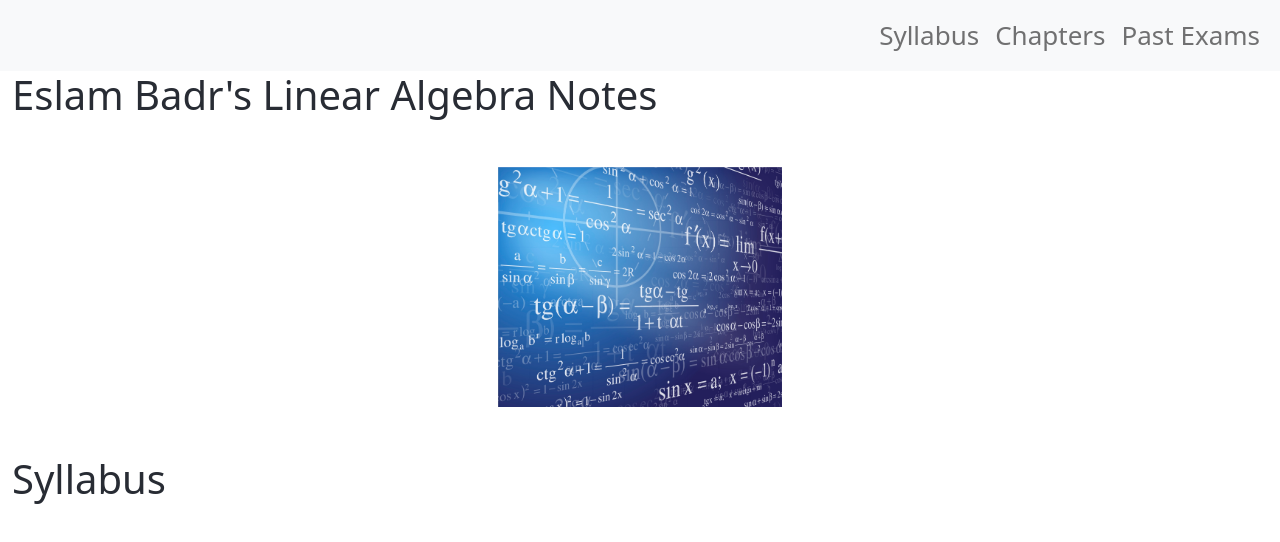
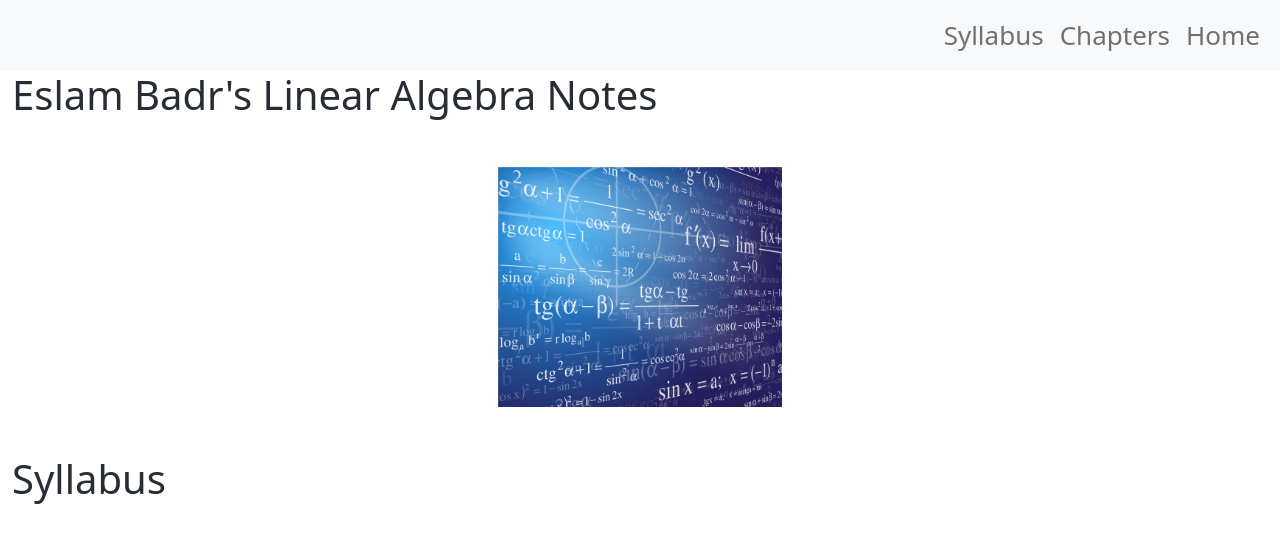
Before and after one commit to ibrahimelnemr/linear-algebra-website, a React (Create React App) app: page /chapters in a window 1280 px wide. Shown: the top 542 px of the page. Built offline with nearby package versions, Linux system fonts and the light colour scheme.

Commit message:
added routing

```diff
--- a/package.json
+++ b/package.json
@@ -11,6 +11,7 @@
     "react": "^18.2.0",
     "react-bootstrap": "^2.7.0",
     "react-dom": "^18.2.0",
+    "react-router-dom": "^6.8.1",
     "react-scripts": "^5.0.1",
     "web-vitals": "^2.1.4"
   },
--- a/src/components/TopNavbar.js
+++ b/src/components/TopNavbar.js
@@ -12,9 +12,9 @@ function TopNavBar() {
 
             <Nav.Link href="#syllabus" className="nav-item">Syllabus</Nav.Link>
 
-            <Nav.Link href="#chapters" className="nav-item">Chapters</Nav.Link>
+            <Nav.Link href="/chapters" className="nav-item">Chapters</Nav.Link>
 
-            <Nav.Link href="#exams" className="nav-item">Past Exams</Nav.Link>
+            <Nav.Link href="/home" className="nav-item">Home</Nav.Link>
 
       </Nav>
       </Navbar>
--- /dev/null
+++ b/src/components/index.js
@@ -0,0 +1,6 @@
+export { default as EmbedPDF } from "./EmbedPDF";
+export { default as Footer } from "./Footer";
+export { default as Image } from "./Image";
+export { default as Main } from "./Main";
+export { default as Template } from "./Template";
+export { default as TopNavBar } from "./TopNavbar";
--- a/src/index.js
+++ b/src/index.js
@@ -3,6 +3,8 @@ import ReactDOM from 'react-dom/client';
 import './index.css';
 import App from './App';
 import reportWebVitals from './reportWebVitals';
+
+
 
 const root = ReactDOM.createRoot(document.getElementById('root'));
 root.render(
--- /dev/null
+++ b/src/pages/Chapters.js
@@ -0,0 +1,9 @@
+import React from 'react';
+
+const Chapters = () => {
+    return (
+        <h1>Chapters component</h1>
+    );
+};
+
+export default Chapters
--- /dev/null
+++ b/src/pages/Home.js
@@ -0,0 +1,10 @@
+import React from "react";
+const Home = () => {
+    return (
+      <div>
+        <h1>Welcome</h1>
+      </div>
+    );
+  };
+
+export default Home;
--- /dev/null
+++ b/src/pages/index.js
@@ -0,0 +1,2 @@
+export { default as Home } from "./Home";
+export { default as Chapters } from "./Chapters";
```
Also changed, not shown: src/App.js (+37 -5 lines), 2 other files (tests, documents, lock files or other folders).
